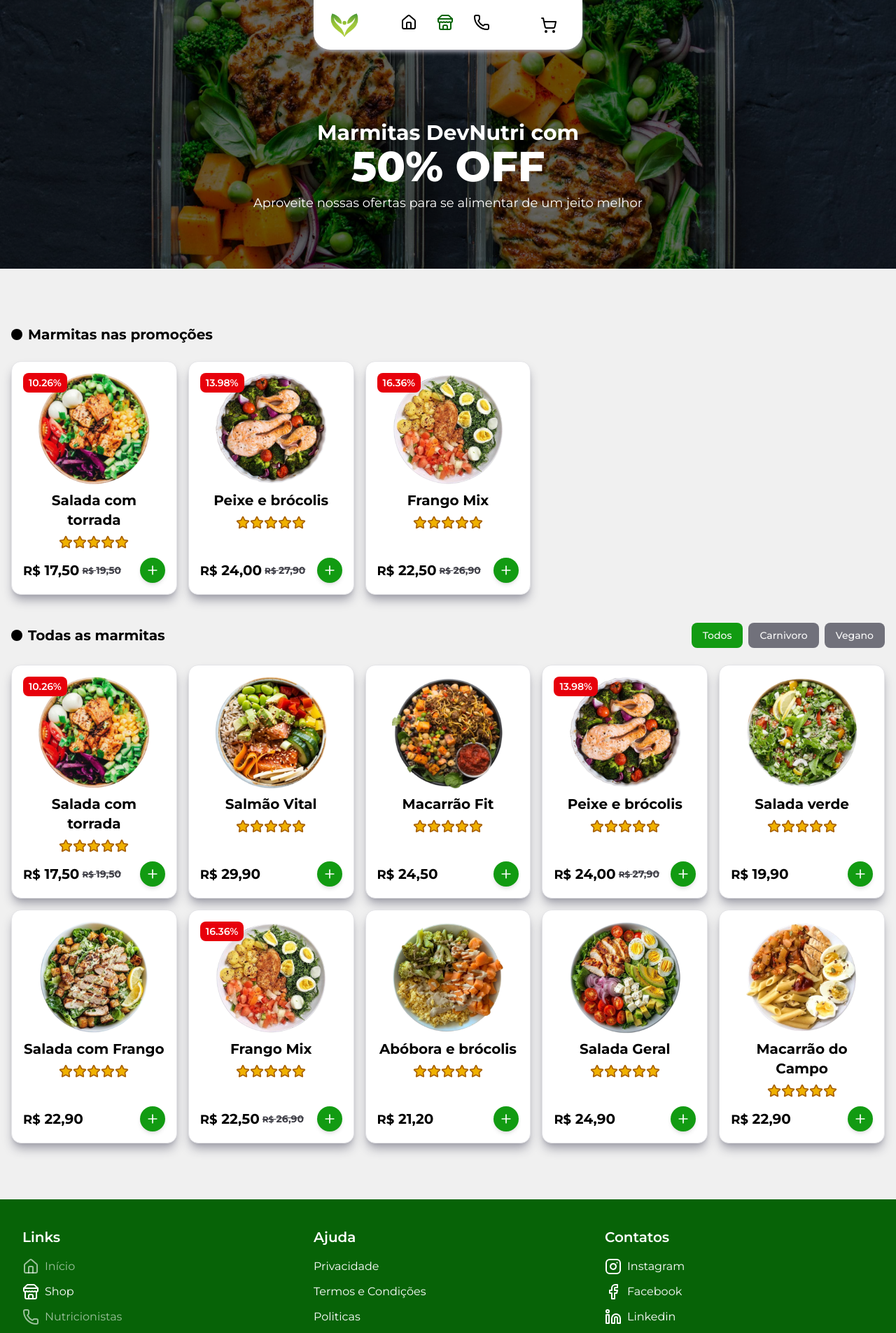
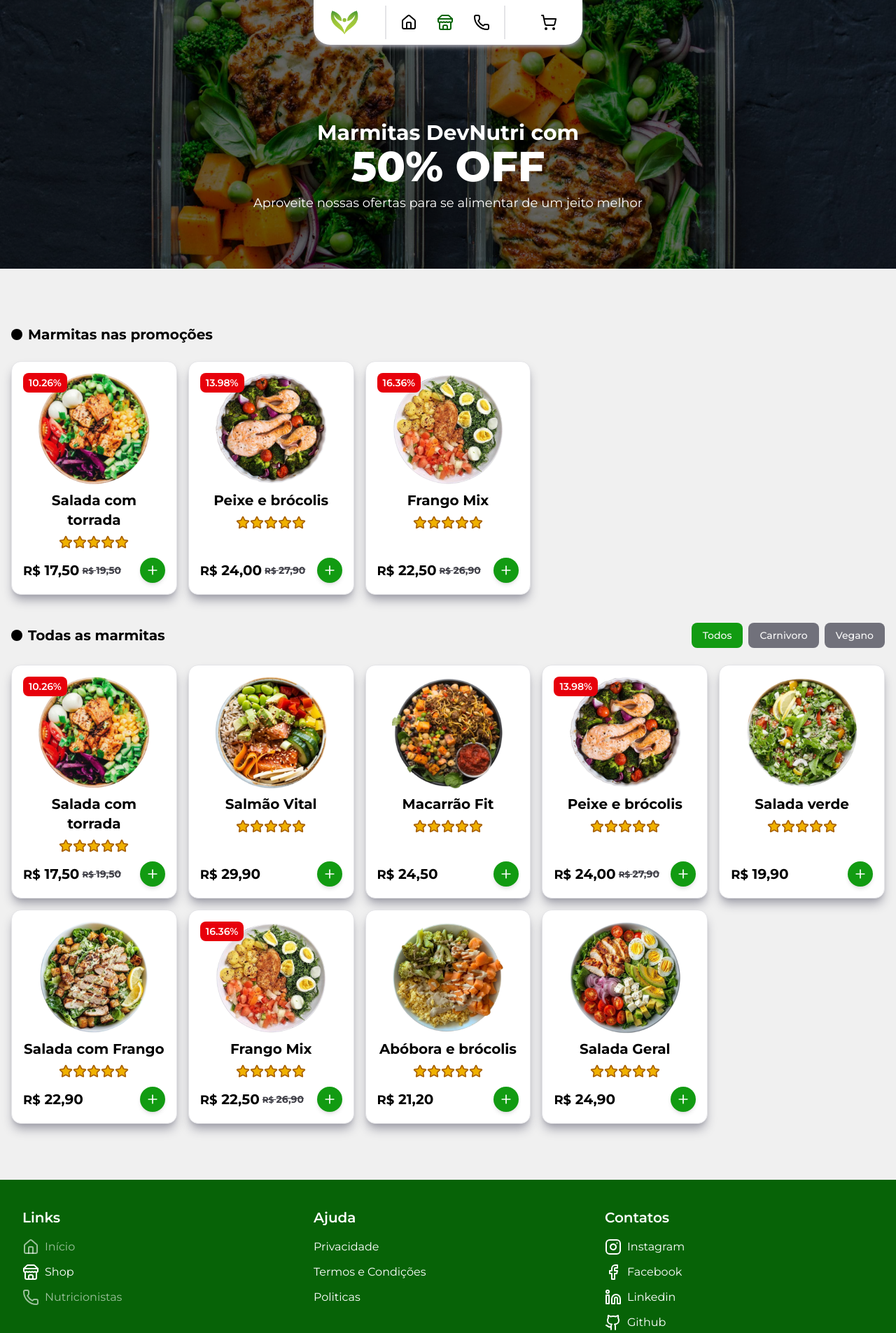
Before and after one commit to guilhermep3/devnutri, a Next.js app: page /shop in a window 1280 px wide. Shown: the top 1905 px of the page at 70% size. Built offline with nearby package versions, Linux system fonts and the light colour scheme.

Commit message:
update lunchboxData adding recommendation

```diff
--- a/public/lunchboxData.json
+++ b/public/lunchboxData.json
@@ -14,7 +14,8 @@
     ],
     "type": "Vegano",
     "price": 19.50,
-      "promotion": 17.50
+    "promotion": 17.50,
+    "recommendation": "Perfeito para quem busca um alimento leve com fibras e baixa caloria para a tarde."
   },
   {
     "id": 2,
@@ -32,7 +33,8 @@
     ],
     "type": "Carnivoro",
     "price": 29.90,
-      "promotion": null
+    "promotion": null,
+    "recommendation": "Ideal para quem quer uma refeição rica em ômega-3 e proteínas de alta qualidade."
   },
   {
     "id": 3,
@@ -51,7 +53,8 @@
     ],
     "type": "Carnivoro",
     "price": 24.50,
-      "promotion": null
+    "promotion": null,
+    "recommendation": "Uma opção saudável e balanceada para quem deseja energia e sabor ao mesmo tempo."
   },
   {
     "id": 4,
@@ -66,7 +69,8 @@
     ],
     "type": "Carnivoro",
     "price": 27.90,
-      "promotion": 24.0
+    "promotion": 24.00,
+    "recommendation": "Recomendado para quem busca uma refeição leve e nutritiva, rica em proteínas e fibras."
   },
   {
     "id": 5,
@@ -84,7 +88,8 @@
     ],
     "type": "Vegano",
     "price": 19.90,
-      "promotion": null
+    "promotion": null,
+    "recommendation": "Excelente escolha para uma refeição fresca, leve e cheia de nutrientes naturais."
   },
   {
     "id": 6,
@@ -99,7 +104,8 @@
     ],
     "type": "Carnivoro",
     "price": 22.90,
-      "promotion": null
+    "promotion": null,
+    "recommendation": "Perfeita para quem quer manter a dieta com uma salada reforçada com proteína magra."
   },
   {
     "id": 7,
@@ -117,7 +123,8 @@
     ],
     "type": "Carnivoro",
     "price": 26.90,
-      "promotion": 22.50
+    "promotion": 22.50,
+    "recommendation": "Refeição completa e energética, ideal para quem precisa de disposição ao longo do dia."
   },
   {
     "id": 8,
@@ -132,7 +139,8 @@
     ],
     "type": "Vegano",
     "price": 21.20,
-      "promotion": null
+    "promotion": null,
+    "recommendation": "Indicado para quem busca sabores suaves, nutrientes e uma refeição vegetariana leve."
   },
   {
     "id": 9,
@@ -149,21 +157,7 @@
     ],
     "type": "Carnivoro",
     "price": 24.90,
-      "promotion": null
-   },
-   {
-      "id": 10,
-      "name": "Macarrão do Campo",
-      "image": "lunchbox-10.png",
-      "ingredients": [
-         "Macarrão sem glúten",
-         "Abóbora",
-         "Frango",
-         "Ovo",
-         "Pimentão"
-      ],
-      "type": "Carnivoro",
-      "price": 22.90,
-      "promotion": null
+    "promotion": null,
+    "recommendation": "Ótima escolha para quem busca uma refeição variada, rica em proteína e gorduras boas."
   }
 ]
--- a/src/app/shop/[id]/page.tsx
+++ b/src/app/shop/[id]/page.tsx
@@ -67,6 +67,9 @@
               ))}
             </ul>
           </div>
+          <div className="flex flex-col gap-4">
+            <p className="text-sm md:text-base">{lunchbox?.recommendation}</p>
+          </div>
           <div className="flex justify-between mt-auto">
             <div className="flex items-end">
               <p className="text-lg font-bold">R$ <span className="text-xl md:text-2xl">{lunchbox?.price.toLocaleString('pt-BR', { minimumFractionDigits: 2, maximumFractionDigits: 2 })}</span></p>
--- a/src/components/header.tsx
+++ b/src/components/header.tsx
@@ -7,8 +7,7 @@
 export const Header = () => {
   const pathname = usePathname();
 
-  const isActive = (path: string) => pathname === path;
-  const isActive2 = (path: string) => {
+  const isActive = (path: string) => {
     if (path === '/shop') {
       return pathname.startsWith('/shop');
     }
@@ -16,20 +15,20 @@
   };
 
   return (
-    <header className="fixed top-0 left-1/2 -translate-x-1/2 z-30 w-80 sm:w-96 flex justify-between items-center gap-6 bg-white px-6 py-2 shadow-md shadow-zinc-400 rounded-b-3xl">
+    <header className="fixed top-0 left-1/2 -translate-x-1/2 z-30 w-80 sm:w-96 flex justify-between items-center gap-6 bg-white px-4 md:px-6 py-2 shadow-md shadow-zinc-400 rounded-b-3xl">
       <Link href={'/'}
-        className="text-[var(--secondary-color)] text-xl font-bold"
+        className="text-[var(--secondary-color)] text-xl font-bold w-10"
       >
-        <img src={'/logo.png'} className="w-10 h-10" />
+        <img src={'/logo.png'} style={{width: "inherit"}} />
       </Link>
-      <nav>
+      <nav className="border-x-2 px-2">
         <ul className="flex justify-center items-center gap-1">
           {linksData.map((link) => {
             const Icon = link.icon;
             return (
-              <li key={link.id} className="relative group ">
+              <li key={link.id} className="relative group flex justify-center items-center">
                 <Link href={link.href} className="p-3 rounded-full hover:bg-zinc-200 inline-block transition">
-                  <Icon className={`size-5 md:size-6 ${isActive2(link.href)
+                  <Icon className={`size-5 md:size-6 ${isActive(link.href)
                     ? 'stroke-[var(--secondary-color)]'
                     : 'text-black'
                     }`}
@@ -43,8 +42,11 @@
           })}
         </ul>
       </nav>
-      <div className="p-3 rounded-full hover:bg-zinc-200 inline-block transition">
+      <div className="relative group p-3 rounded-full hover:bg-zinc-200 inline-block transition">
         <ShoppingCart className="size-5 md:size-6 cursor-pointer" />
+        <div className="absolute -bottom-8 left-1/2 -translate-x-1/2 text-sm text-zinc-800 bg-white p-1 rounded-md border opacity-0 group-hover:opacity-100 transition pointer-events-none">
+          Carrinho
+        </div>
       </div>
     </header>
   )
--- a/src/types/lunchbox.ts
+++ b/src/types/lunchbox.ts
@@ -6,4 +6,5 @@
   type: string;
   price: number;
   promotion: number | null;
+  recommendation: string
 }
```
Lines whose indentation alone changed are shown as unchanged.
